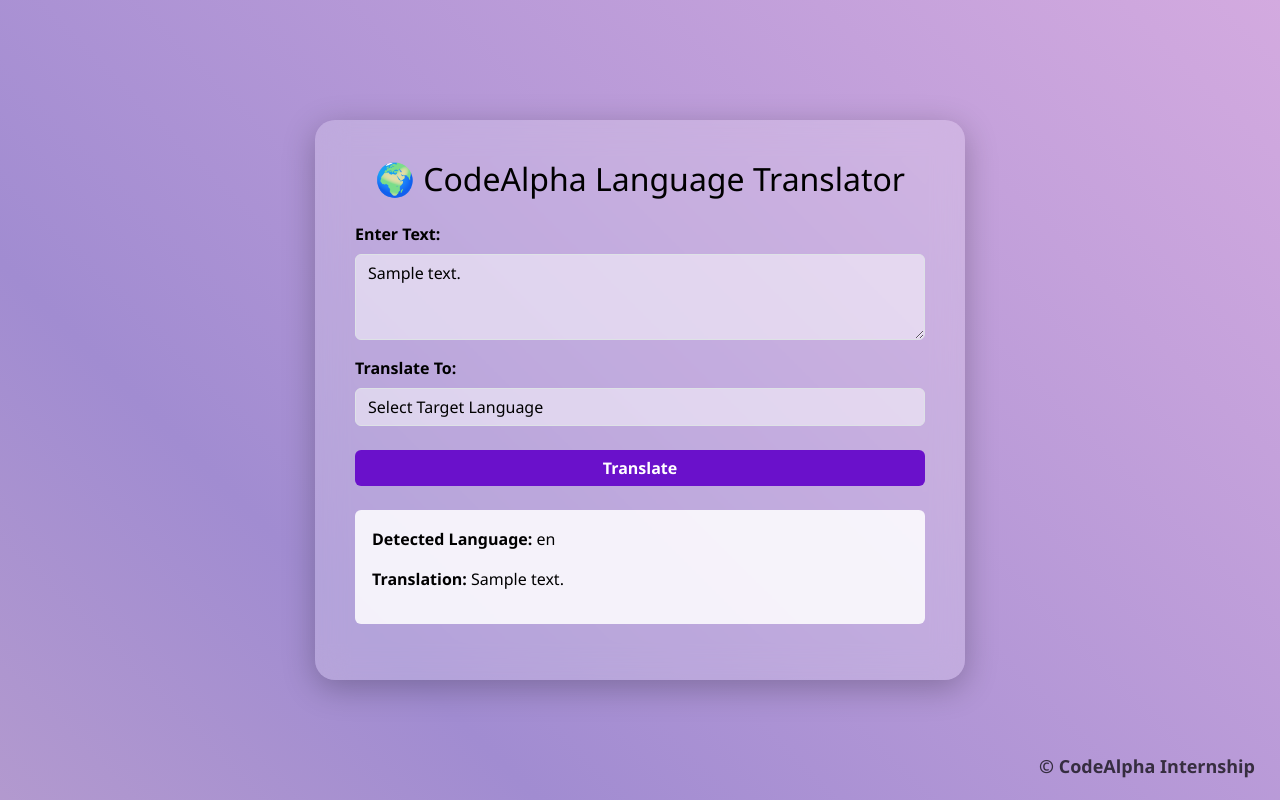
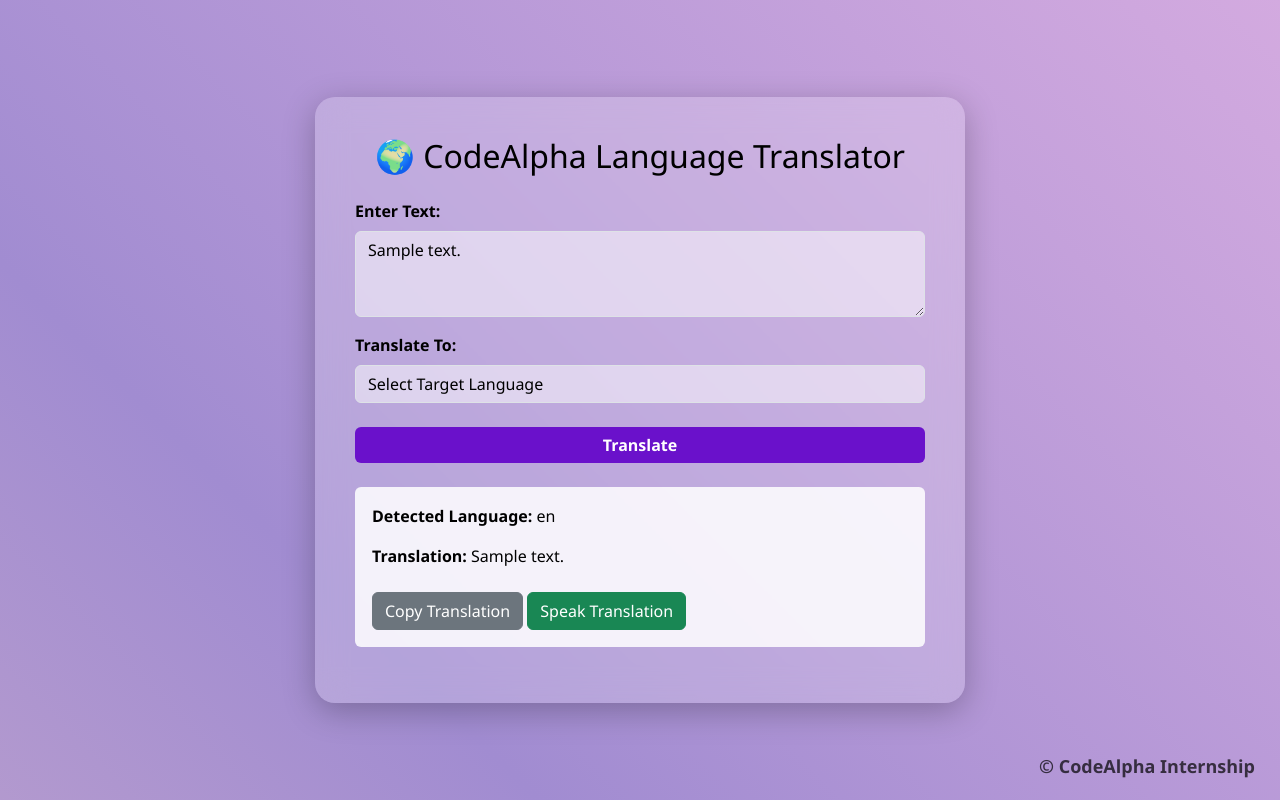
Before and after one commit to ashubourai/CodeAlpha_LanguageTranslationTool, a Flask app: template templates/index.html in a window 1280 px wide. Run offline with Flask 3, Linux system fonts and the light colour scheme; the template is opened without the code that fills it: most values are stand-ins (such as "Sample title", 1, 10 or a date in 2020).

Commit message:
Update index.html

```diff
--- a/templates/index.html
+++ b/templates/index.html
@@ -103,11 +103,33 @@
         {% if translated_text %}
         <div class="alert mt-4">
             <p><strong>Detected Language:</strong> {{ detected_language }}</p>
-            <p><strong>Translation:</strong> {{ translated_text }}</p>
+            <p><strong>Translation:</strong> <span id="translatedText">{{ translated_text }}</span></p>
+            <button class="btn btn-secondary mt-2" onclick="copyText()">Copy Translation</button>
+            <button class="btn btn-success mt-2" onclick="speakText()">Speak Translation</button>
         </div>
         {% endif %}
     </div>
 
     <div class="watermark">© CodeAlpha Internship</div>
+
+    <!-- JavaScript for Copy & Text-to-Speech -->
+    <script>
+        function copyText() {
+            const translation = document.getElementById("translatedText").innerText;
+            if (translation) {
+                navigator.clipboard.writeText(translation);
+                alert("Translated text copied to clipboard!");
+            }
+        }
+
+        function speakText() {
+            const translation = document.getElementById("translatedText").innerText;
+            if (translation) {
+                const speech = new SpeechSynthesisUtterance(translation);
+                speech.lang = "{{ target_language }}";
+                window.speechSynthesis.speak(speech);
+            }
+        }
+    </script>
 </body>
 </html>
```
